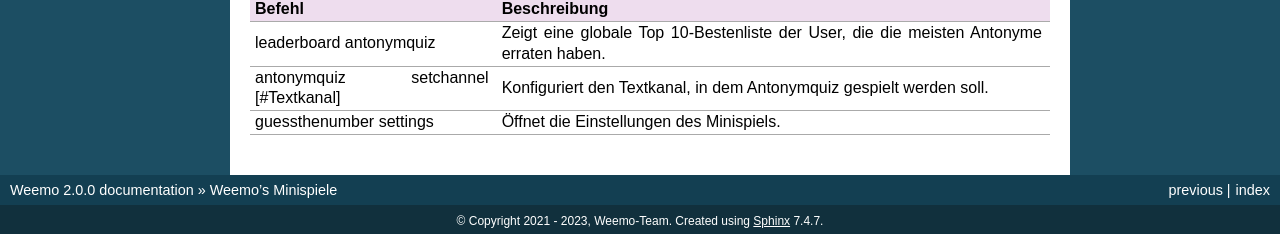
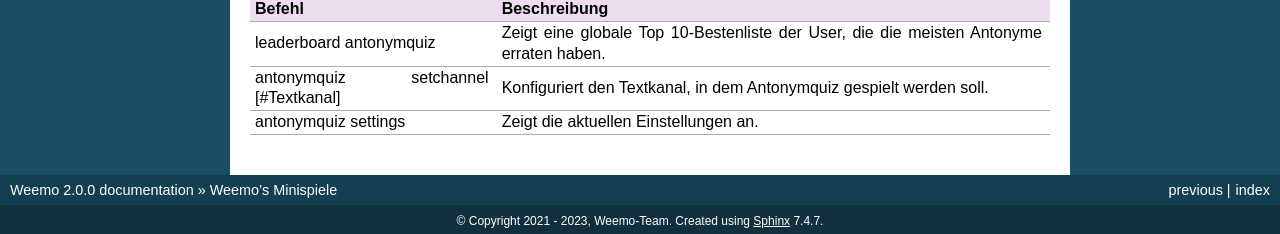
Before and after one commit to niborus/weemo-doc, a Sphinx documentation site: the page built from docs/weemo-spezial.rst, in a window 1280 px wide. Shown: the part 1697-1931 px from the top of the page. Built offline with Sphinx 7.4.7, drawn with Linux system fonts in a browser that asks for light colours.

Commit message:
Update weemo-spezial.rst
Sollte man eventuell auch richtig machen (typo gefixed - hoffentlich alle)

```diff
--- a/docs/weemo-spezial.rst
+++ b/docs/weemo-spezial.rst
@@ -96,4 +96,4 @@
 
     "leaderboard antonymquiz", "Zeigt eine globale Top 10-Bestenliste der User, die die meisten Antonyme erraten haben."
     "antonymquiz setchannel [#Textkanal]", "Konfiguriert den Textkanal, in dem Antonymquiz gespielt werden soll."
-    "guessthenumber settings", "Öffnet die Einstellungen des Minispiels."
+    "antonymquiz settings", "Zeigt die aktuellen Einstellungen an."
```
